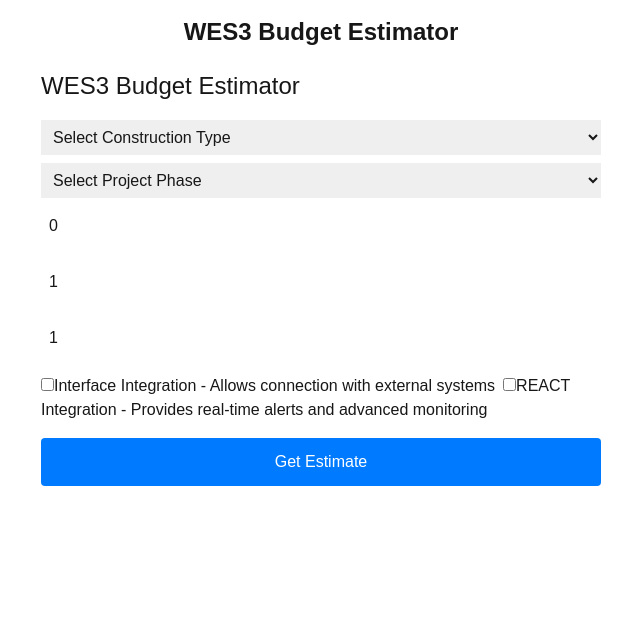
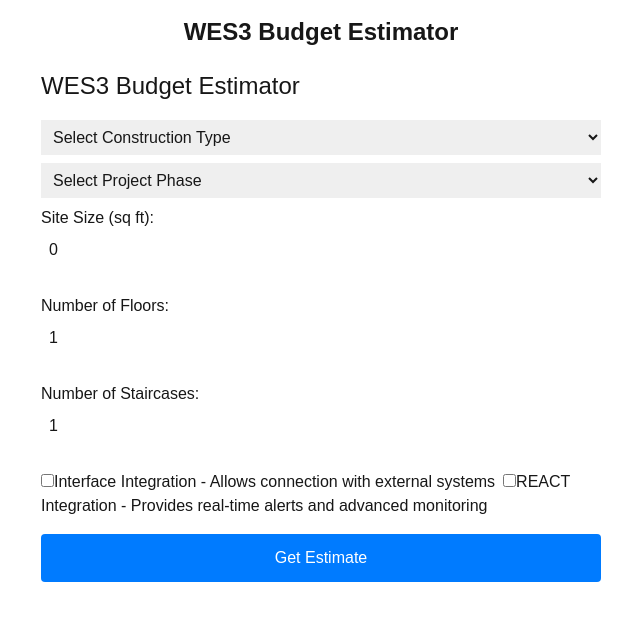
Before and after one commit to drewsuey/wes3tool, a Next.js app: page / in a window 1280 px wide. Shown: the top 620 px of the page, without its empty margins (319-959 px from the left). Built offline with nearby package versions, Linux system fonts and the light colour scheme.

Commit message:
Updated features

```diff
--- a/src/components/WES3BudgetTool.js
+++ b/src/components/WES3BudgetTool.js
@@ -45,27 +45,36 @@ export default function WES3BudgetTool() {
         <option value="mid">Mid-Construction - During construction with active work</option>
         <option value="finishing">Finishing Phase - Near completion and detailing</option>
       </select>
+      <label style={{ display: "block", marginBottom: "8px" }}>
+        Site Size (sq ft):
         <input
           type="number"
-        placeholder="Enter site size (sq ft) - Total area of the site"
+          placeholder="Enter total site area in square feet"
           value={siteSize}
           onChange={(e) => setSiteSize(e.target.value)}
           style={{ width: "100%", marginBottom: "16px", padding: "8px" }}
         />
+      </label>
+      <label style={{ display: "block", marginBottom: "8px" }}>
+        Number of Floors:
         <input
           type="number"
-        placeholder="Number of floors - Total levels in the building"
+          placeholder="Enter the number of floors in the building"
           value={floors}
           onChange={(e) => setFloors(e.target.value)}
           style={{ width: "100%", marginBottom: "16px", padding: "8px" }}
         />
+      </label>
+      <label style={{ display: "block", marginBottom: "8px" }}>
+        Number of Staircases:
         <input
           type="number"
-        placeholder="Number of staircases - Emergency and regular staircases"
+          placeholder="Enter the number of staircases"
           value={staircases}
           onChange={(e) => setStaircases(e.target.value)}
           style={{ width: "100%", marginBottom: "16px", padding: "8px" }}
         />
+      </label>
       <div style={{ marginBottom: "16px" }}>
         <label style={{ marginRight: "8px" }}>
           <input
```
Lines whose indentation alone changed are shown as unchanged.
